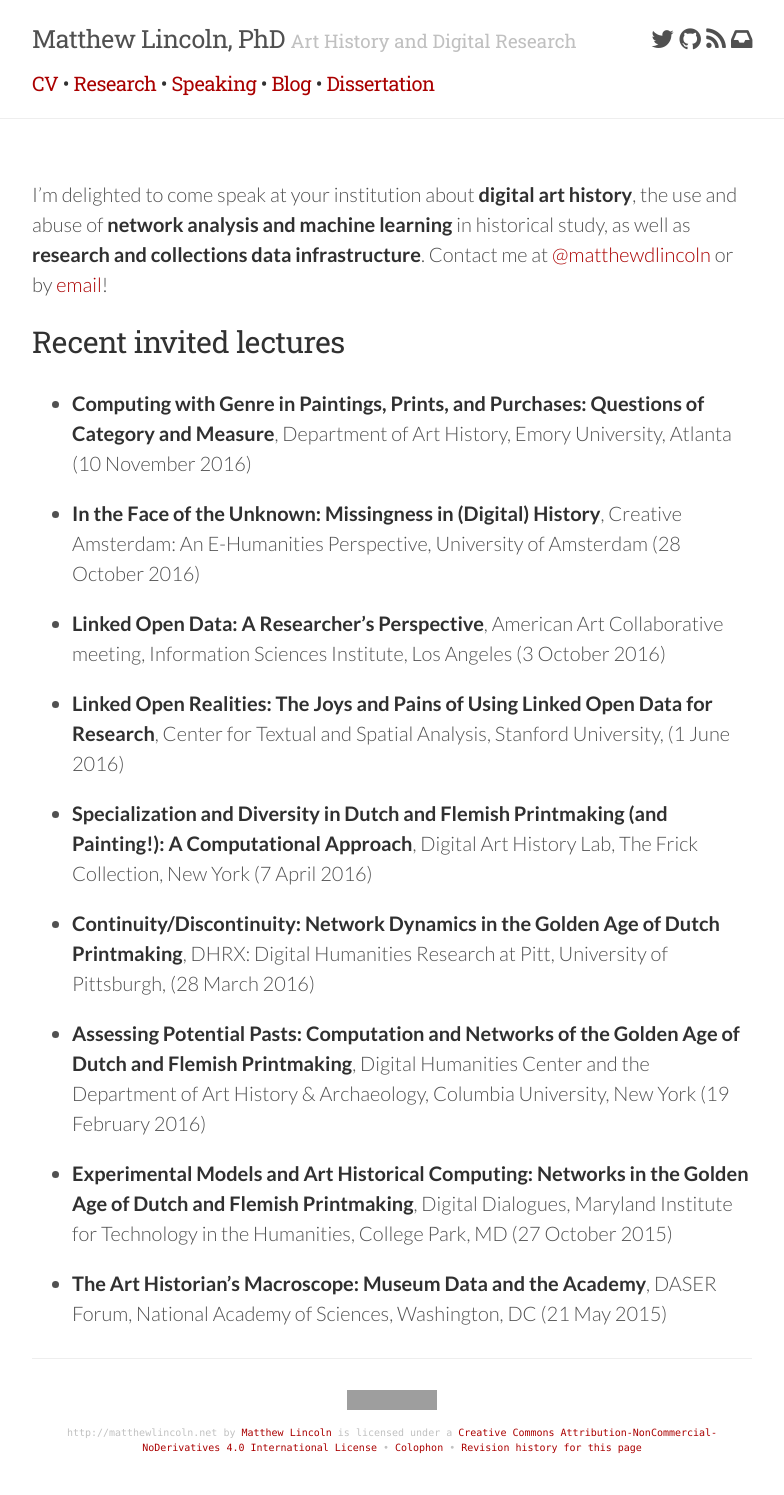
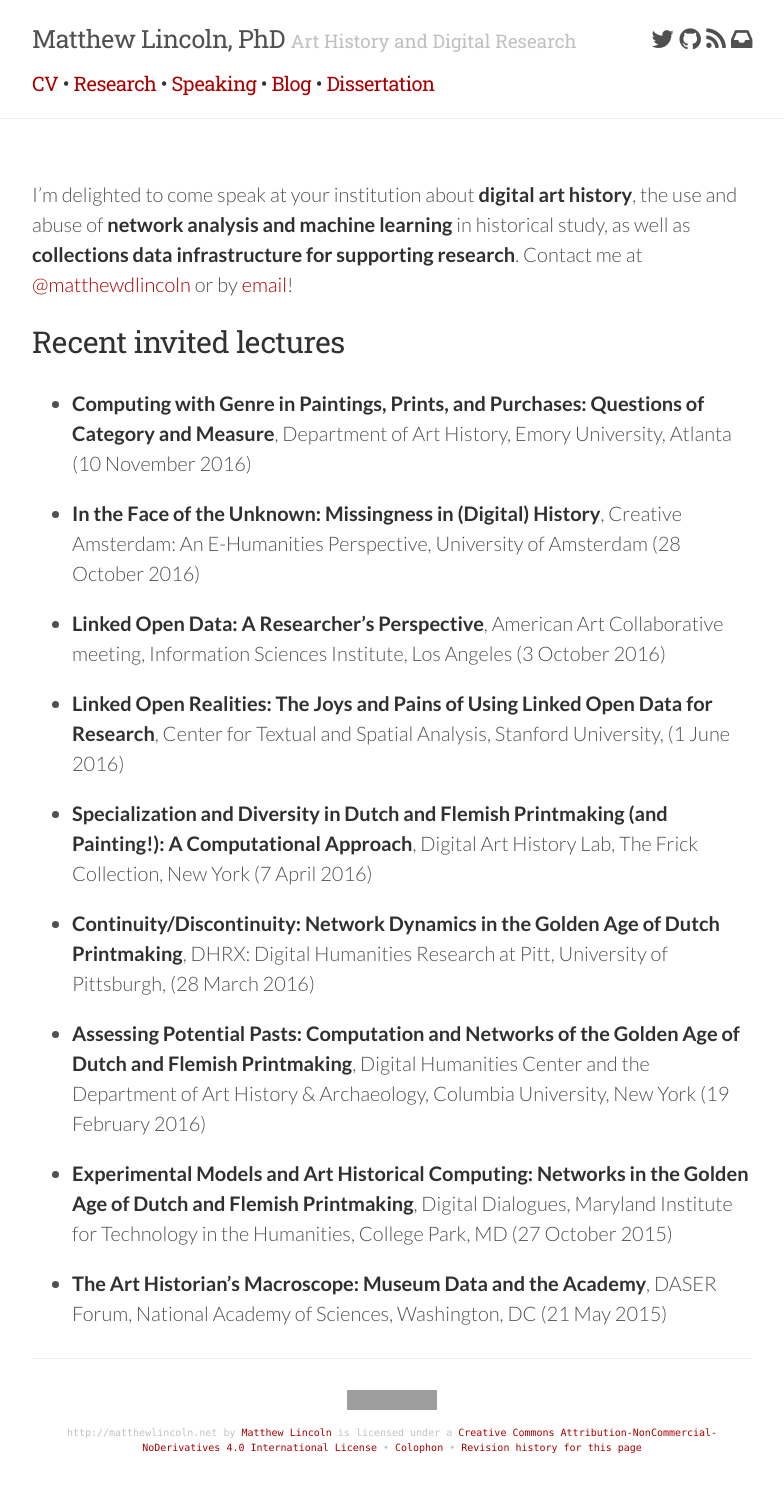
Before and after one commit to mdlincoln/mdlincoln.github.io, a Jekyll site: the page built from speaking.md, in a window 1280 px wide. Shown: the whole page, without its empty margins (248-1032 px from the left). Built offline with Jekyll 4.4.1, drawn with Linux system fonts in a browser that asks for light colours; nearby versions of some CDN libraries; a script that is not in the unit is left out; grey boxes are pictures that could not be loaded.

Commit message:
Clarify speaking subject is about research, not just systems

```diff
--- a/speaking.md
+++ b/speaking.md
@@ -65,7 +65,7 @@ talks:
     invited: true
 ---
 
-I'm delighted to come speak at your institution about **digital art history**, the use and abuse of **network analysis and machine learning** in historical study, as well as **research and collections data infrastructure**. Contact me at [@matthewdlincoln](https://twitter.com/matthewdlincoln) or by [email](&#109;&#097;&#105;&#108;&#116;&#111;:&#109;&#108;&#105;&#110;&#099;&#111;&#108;&#110;&#064;&#103;&#101;&#116;&#116;&#121;&#046;&#101;&#100;&#117;)!
+I'm delighted to come speak at your institution about **digital art history**, the use and abuse of **network analysis and machine learning** in historical study, as well as **collections data infrastructure for supporting research**. Contact me at [@matthewdlincoln](https://twitter.com/matthewdlincoln) or by [email](&#109;&#097;&#105;&#108;&#116;&#111;:&#109;&#108;&#105;&#110;&#099;&#111;&#108;&#110;&#064;&#103;&#101;&#116;&#116;&#121;&#046;&#101;&#100;&#117;)!
 
 ## Recent invited lectures
 
```
